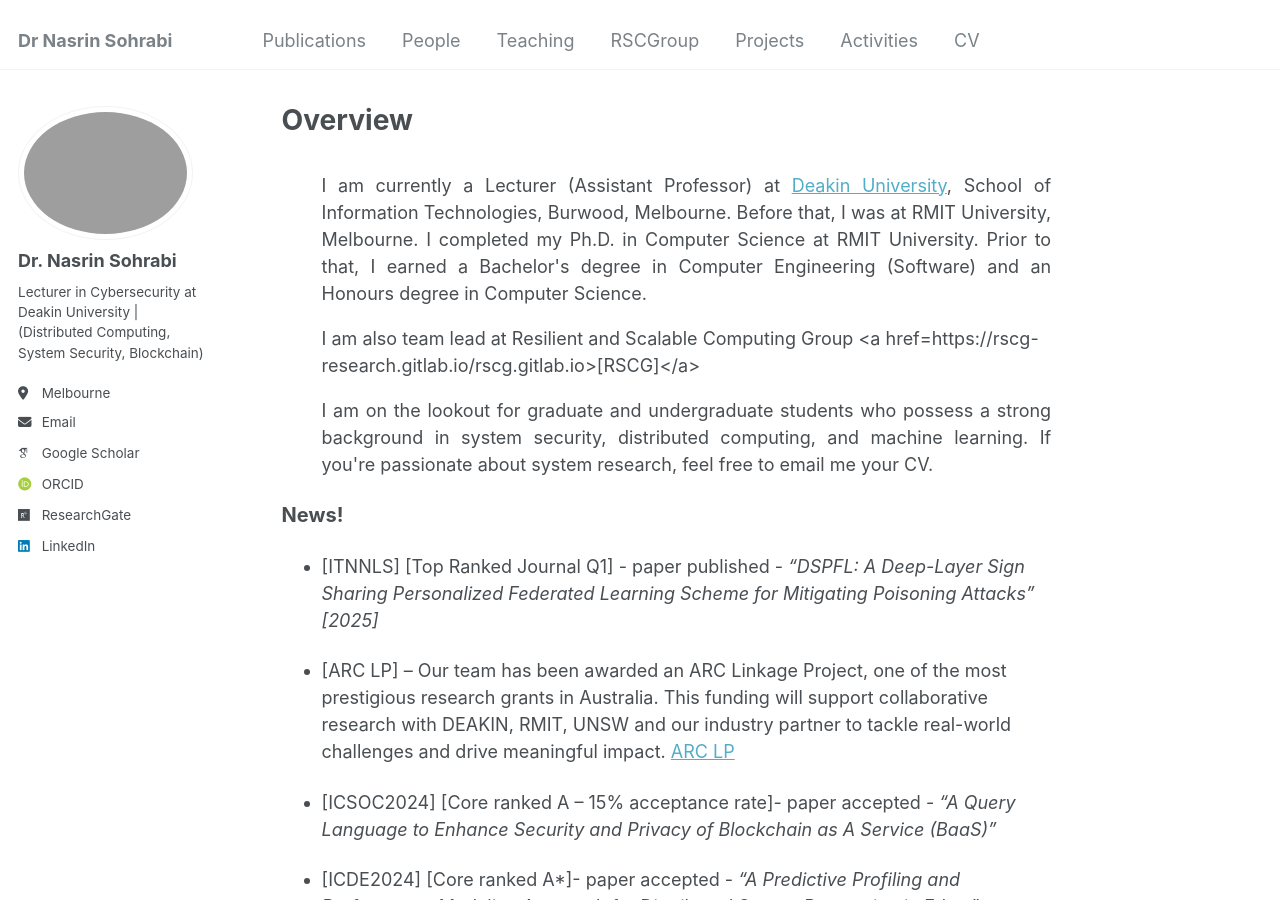
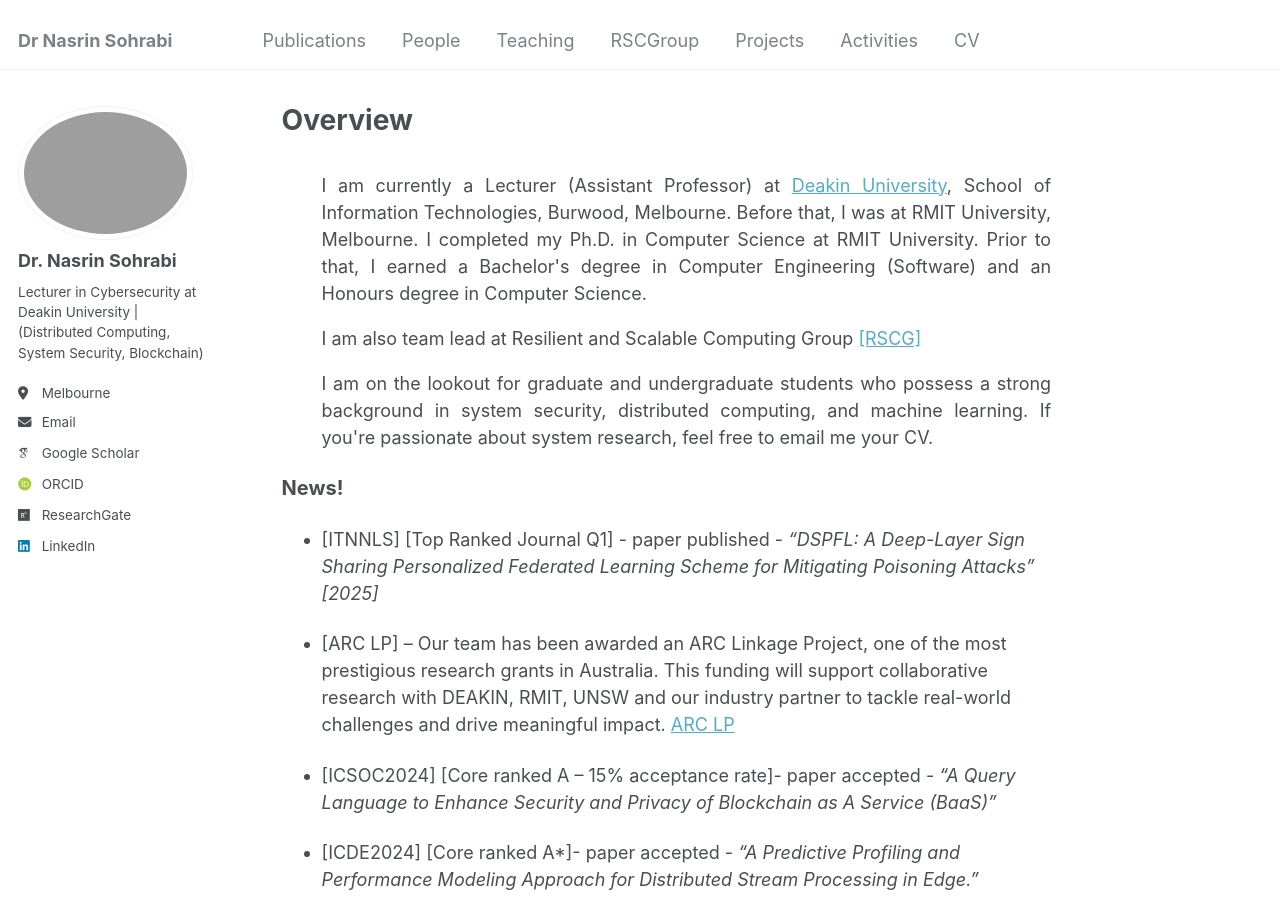
Before and after one commit to Nasrin-Sohrabi/Nasrin-Sohrabi.github.io, a Jekyll site: the page built from _pages/about.md, in a window 1280 px wide and 900 px high. Built offline with Jekyll 4.4.1, drawn with Linux system fonts in a browser that asks for light colours; some web fonts are replaced.

Commit message:
update the intro

```diff
--- a/_pages/about.md
+++ b/_pages/about.md
@@ -10,7 +10,7 @@ redirect_from:
 <span style="text-align: justify;"></span>
   <ul style="text-align: justify;"> I am currently a Lecturer (Assistant Professor) at <a href="https://www.deakin.edu.au/">Deakin University</a>, School of Information Technologies, Burwood, Melbourne. Before that, I was at RMIT University, Melbourne. I completed my Ph.D. in Computer Science at RMIT University. Prior to that, I earned a Bachelor's degree in Computer Engineering (Software) and an Honours degree in Computer Science. </ul>
 
-  <ul>I am also team lead at Resilient and Scalable Computing Group <a href=https://rscg-research.gitlab.io/rscg.gitlab.io>[RSCG]</a></ul>
+  <ul>I am also team lead at Resilient and Scalable Computing Group <a href="https://rscg-research.gitlab.io/rscg.gitlab.io">[RSCG]</a></ul>
 
   <ul style="text-align: justify;"> I am on the lookout for graduate and undergraduate students who possess a strong background in system security, distributed computing, and machine learning. If you're passionate about system research, feel free to email me your CV. </ul>
 
```
